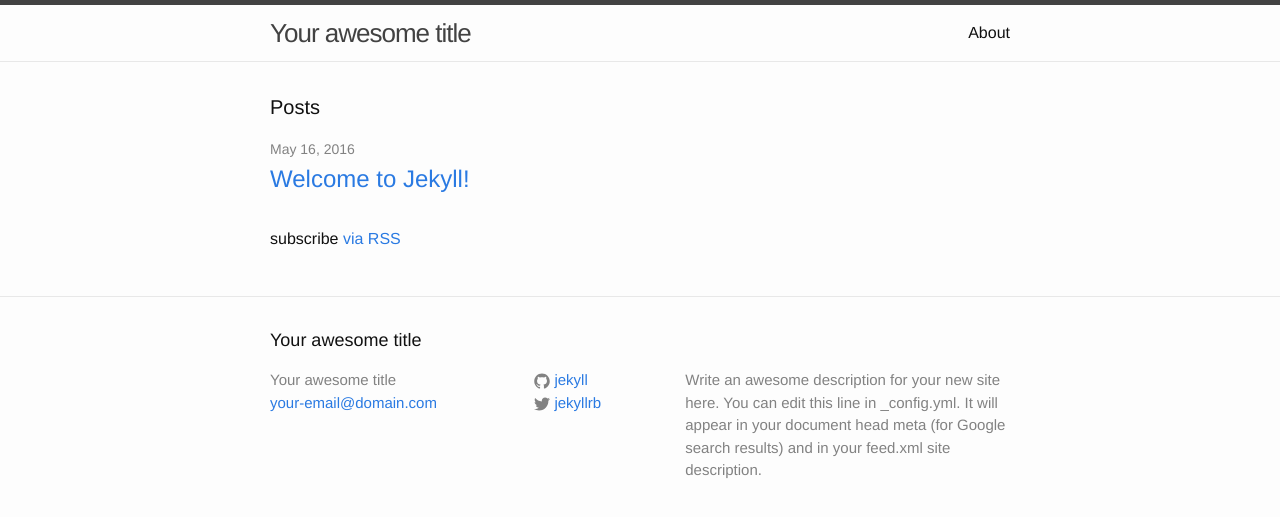
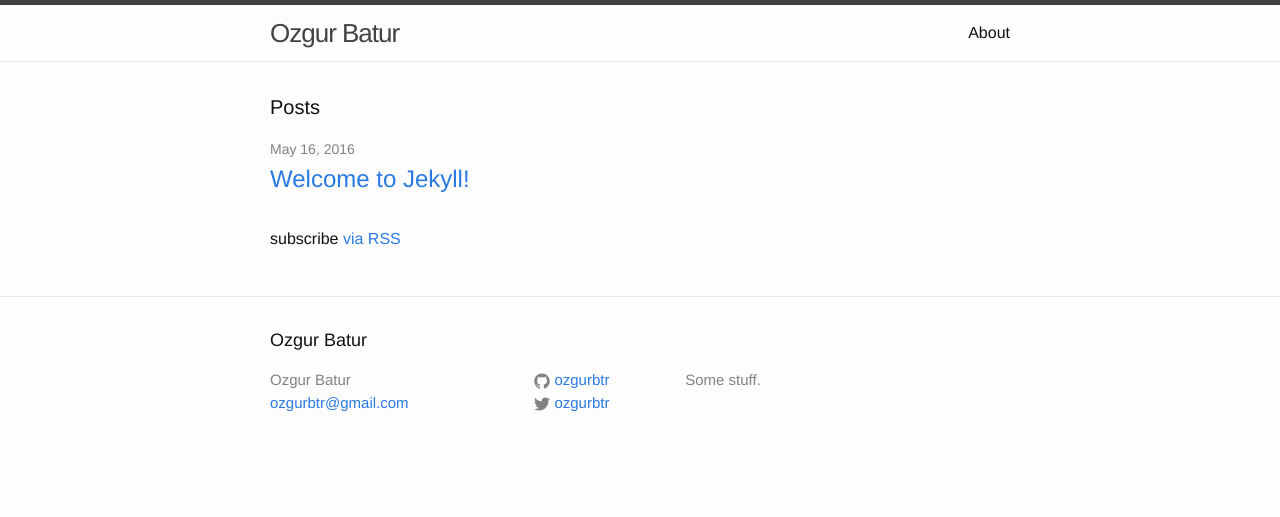
Before and after one commit to ozgurbtr/ozgurbtr.github.io, a Jekyll site: the page built from index.html, in a window 1280 px wide. Shown: the top 517 px of the page. Built offline with Jekyll 4.4.1, drawn with Linux system fonts in a browser that asks for light colours.

Commit message:
title desc

```diff
--- a/_config.yml
+++ b/_config.yml
@@ -6,16 +6,14 @@
 # 'jekyll serve'. If you change this file, please restart the server process.
 
 # Site settings
-title: Your awesome title
-email: your-email@domain.com
+title: Ozgur Batur
+email: ozgurbtr@gmail.com
 description: > # this means to ignore newlines until "baseurl:"
-  Write an awesome description for your new site here. You can edit this
-  line in _config.yml. It will appear in your document head meta (for
-  Google search results) and in your feed.xml site description.
+  Some stuff.
 baseurl: "" # the subpath of your site, e.g. /blog
 url: "http://yourdomain.com" # the base hostname & protocol for your site
-twitter_username: jekyllrb
-github_username:  jekyll
+twitter_username: ozgurbtr
+github_username:  ozgurbtr
 
 # Build settings
 markdown: kramdown
```
